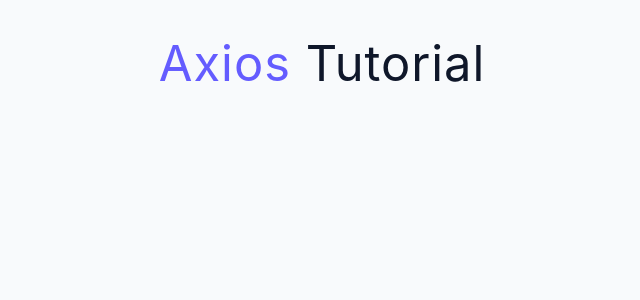
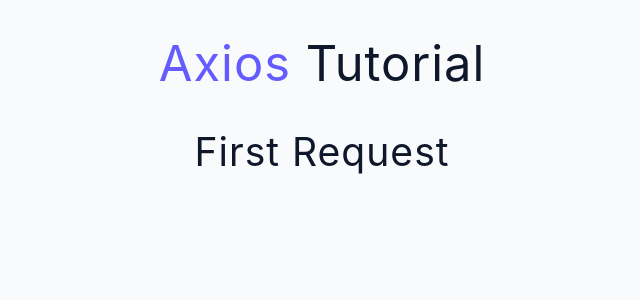
Before and after one commit to Boopalan-d3v/Axios, a React (Create React App) app: page / in a window 1280 px wide. Shown: the top 300 px of the page, without its empty margins (318-958 px from the left). Built offline with nearby package versions, Linux system fonts and the light colour scheme.

Commit message:
import 1-first-request from example folder

```diff
--- a/src/App.js
+++ b/src/App.js
@@ -1,8 +1,10 @@
 import Title from './components/Title';
+import Setup from './examples/1-first-request'
 function App() {
   return (
     <main>
       <Title />
+      <Setup />
     </main>
   );
 }
```
